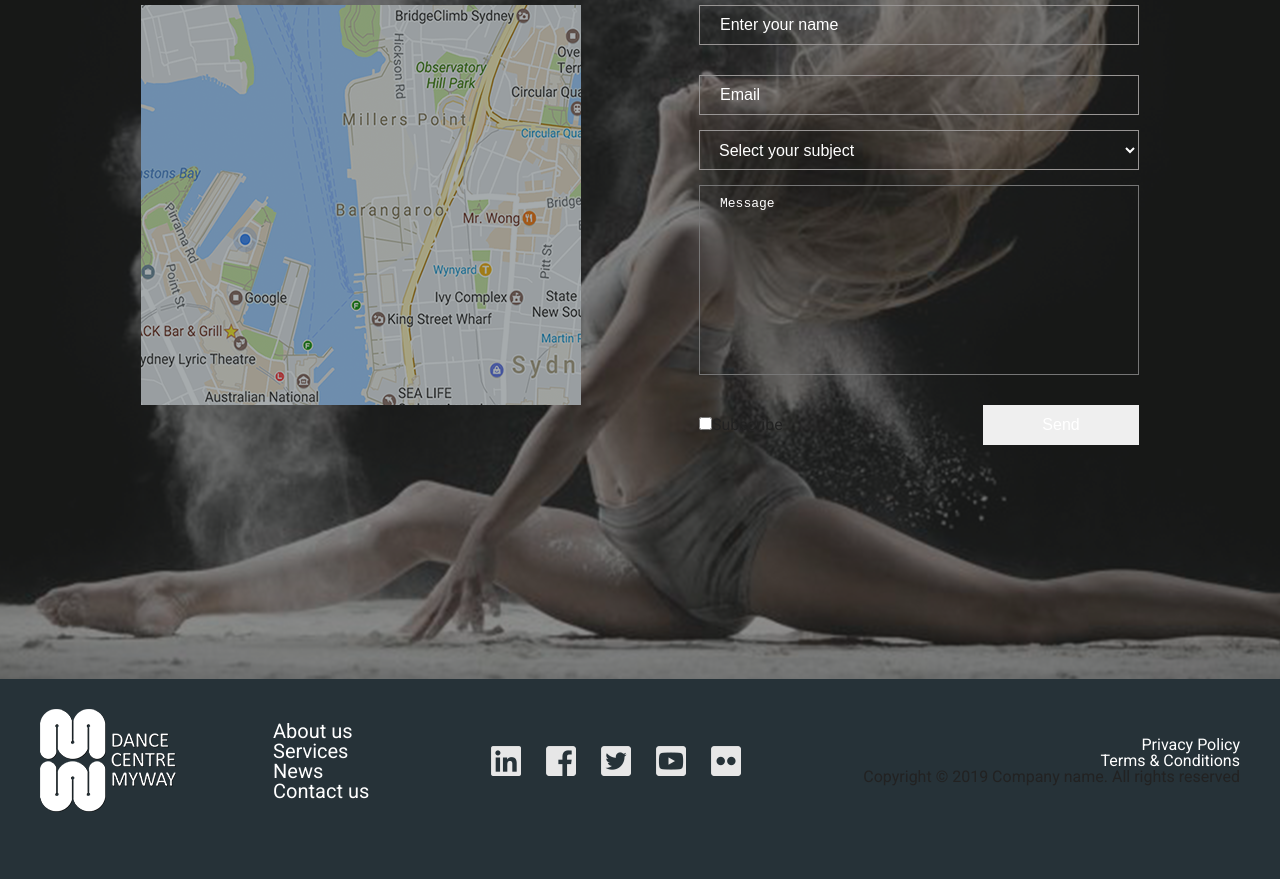
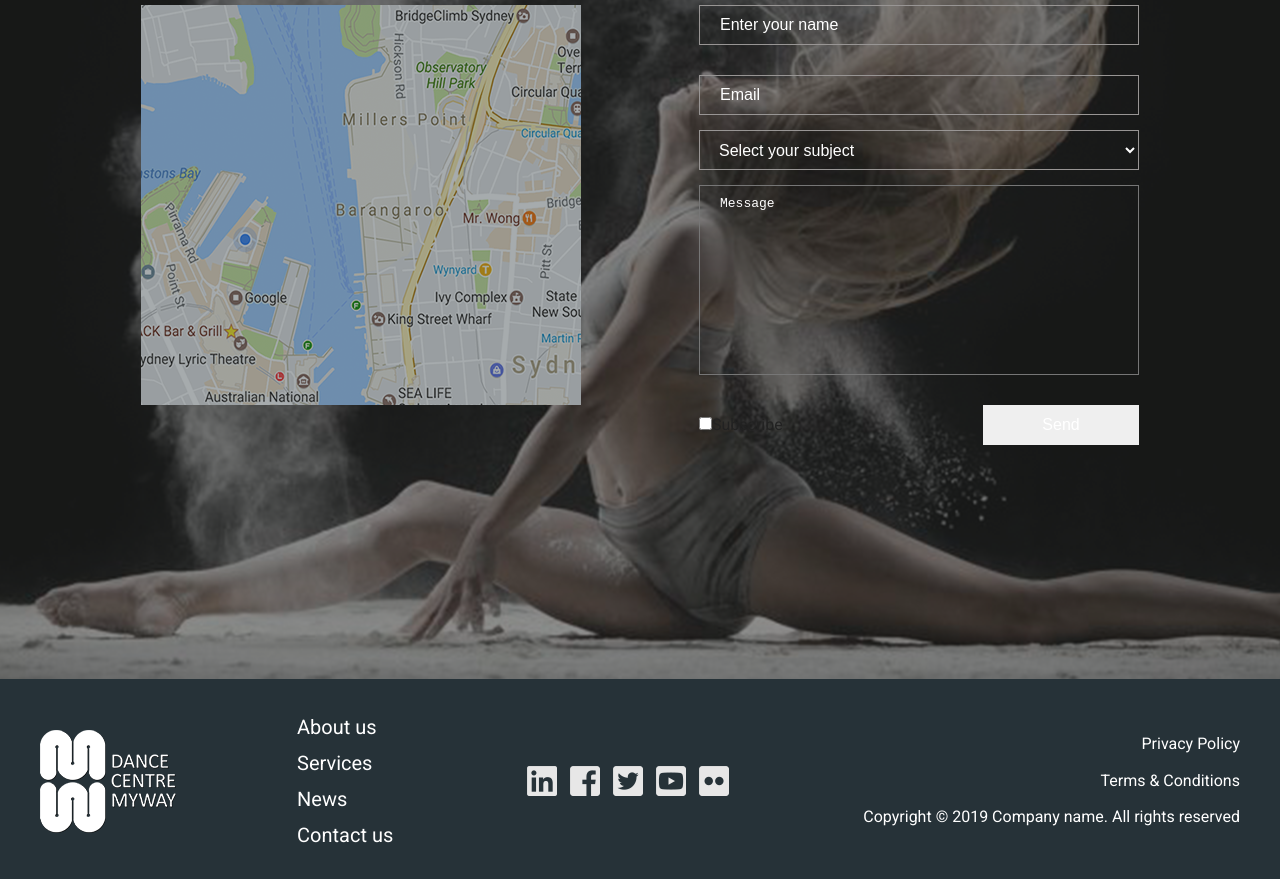
Before and after one commit to Tomrer/Lessons, a website built with webpack: page index.html in a window 1280 px wide. Shown: the part 3321-4200 px from the top of the page. Built offline with nearby package versions, Linux system fonts and the light colour scheme; files whose address does not match are found by name.

Commit message:
minor footer nav fixes

```diff
--- a/src/scss/sections/_footer.scss
+++ b/src/scss/sections/_footer.scss
@@ -8,6 +8,8 @@
   }
 
   &-menu {
+    line-height: 1.8;
+
     ul {
       li {
         list-style: none;
@@ -28,11 +30,13 @@
   .social {
     display: flex;
     justify-content: space-evenly;
-    width: 25%;
+    width: 19%;
   }
 
   .copyright {
     text-align: right;
+    line-height: 2.3;
+    color: white;
 
     a {
       text-decoration: none;
```
